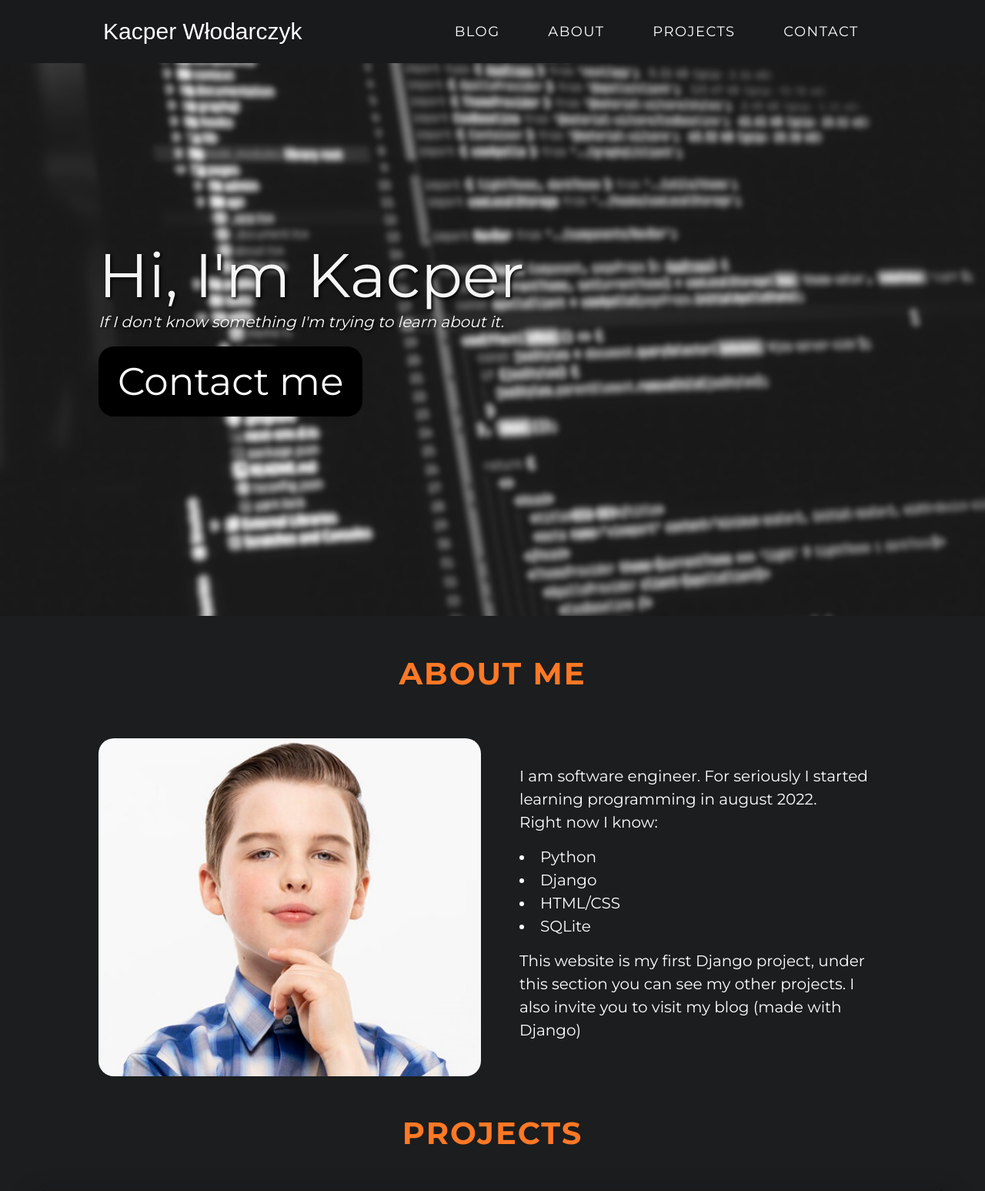
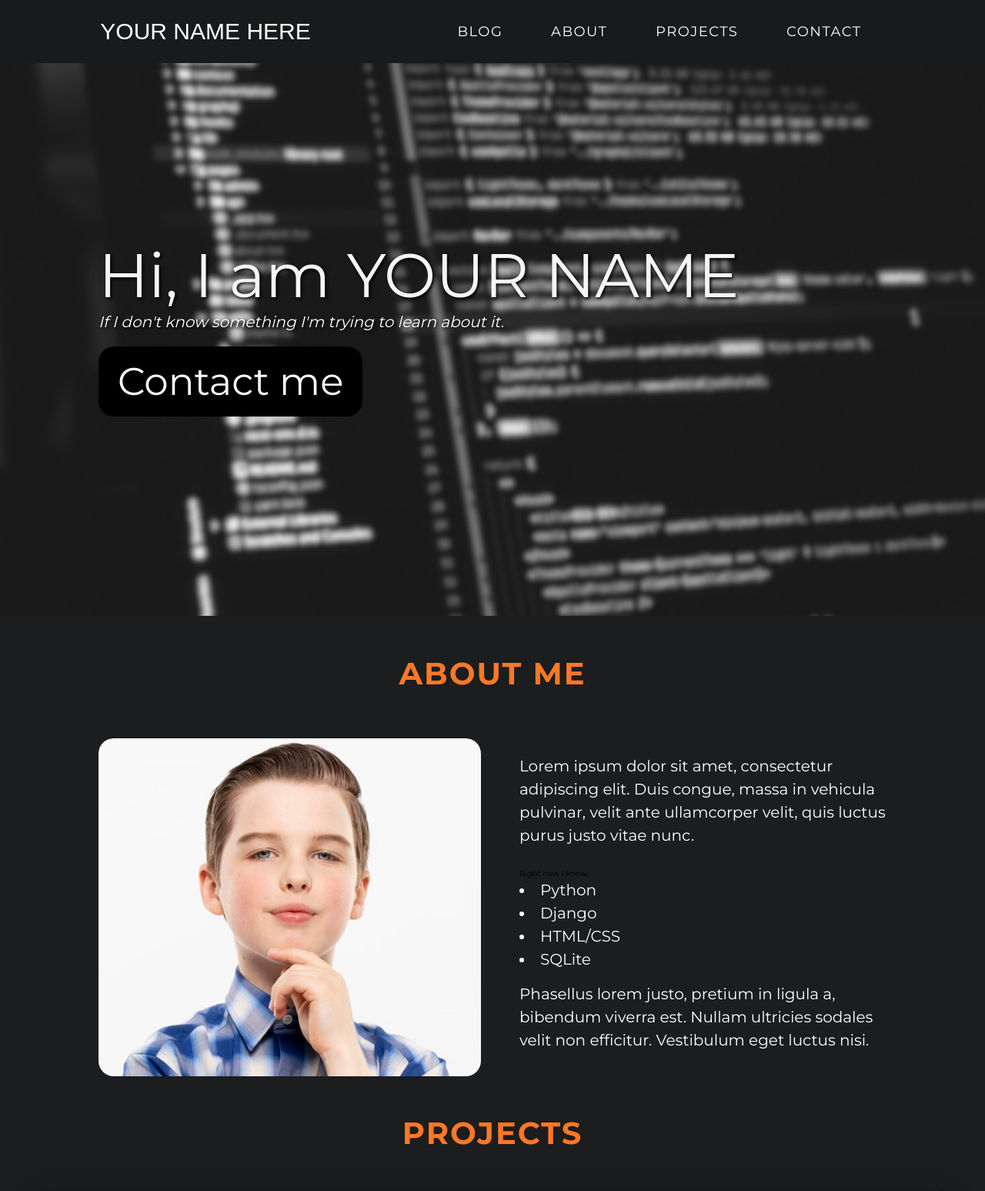
Before and after one commit to DEENUU1/OwnPage, a Django app: page / in a window 1280 px wide. Shown: the top 1547 px of the page at 77% size. Run offline with Django 4.2, Linux system fonts and the light colour scheme; some libraries are stand-ins or nearby versions.

Commit message:
finall version of project

```diff
--- a/mywebsite/base/templates/base/index.html
+++ b/mywebsite/base/templates/base/index.html
@@ -4,11 +4,11 @@
 
 <head>
   <meta charset="UTF-8">
-  <meta name="keywords" content="Kacper Włodarczyk, Kacper, Włodarczyk, Programming, Python, Programowanie, HTML5, HTML, CSS, portfolio,Blog, Moje życie, Moje, Życie, My life, My, Life">
-  <meta name="description" content="Kacper Włodarczyk personal portfolio, projects, and blog. I created Space Catalog and Nasa Apod. Kacper Włodarczyk, moja osobity strona internetowa, zawiera moje projekty oraz personalego bloga. Stworzyłem Space Catalog oraz Nasa Apod.">
+  <meta name="keywords" content="TAGS ABOUT YOUR BROWSER FOR SEARCH ENGINES">
+  <meta name="description" content="SHORT DESCRIPTION OF YOUR WEBSITE HERE">
   <meta name="author" content="Kacper Włodarczyk">
   <meta name="viewport" content="width=device-width, initial-scale=1.0">
-  <title>Kacper Włodarczyk</title>
+  <title>YOUR NAME HERE</title>
   <link rel="stylesheet" href="https://cdnjs.cloudflare.com/ajax/libs/font-awesome/5.12.1/css/all.min.css" integrity="sha256-mmgLkCYLUQbXn0B1SRqzHar6dCnv9oZFPEC1g1cwlkk=" crossorigin="anonymous" />
   <link rel="stylesheet" href="{% static '/css/style.css' %}">
 </head>
@@ -19,7 +19,7 @@
 <div class="navigation-bar">
   <section id="nav-bar" class="container">
     <header class="nav-bar">
-      <div class="brand"><a href="#">Kacper Włodarczyk</a></div>
+      <div class="brand"><a href="#">YOUR NAME HERE</a></div>
       <div class="nav-list">
         <div class="hamburger">
           <div class="bar"></div>
@@ -42,7 +42,7 @@
 
   <section id="hero" class="hero container">
     <div class="hero-info">
-      <h1 class="hero-info-heading">Hi, I'm Kacper</h1>
+      <h1 class="hero-info-heading">Hi, I am YOUR NAME</h1>
         <p class="hero-info-quote">If I don't know something I'm trying to learn about it.</p>
         <div class="contact-button">
           <a href="#contact">Contact me</a>
@@ -70,7 +70,7 @@
 
         <div class="right">
             <div class="content">
-                <p>I am software engineer. For seriously I started learning programming in august 2022.
+                <p>Lorem ipsum dolor sit amet, consectetur adipiscing elit. Duis congue, massa in vehicula pulvinar, velit ante ullamcorper velit, quis luctus purus justo vitae nunc.</p>
                     </br>Right now I know:
                     <ul>
                         <li>Python</li>
@@ -78,8 +78,7 @@
                         <li>HTML/CSS</li>
                         <li>SQLite</li>
                     </ul>
-                    <p>This website is my first Django project, under this section you can see my other projects.
-                    I also invite you to visit my blog (made with Django)</p>
+                    <p>Phasellus lorem justo, pretium in ligula a, bibendum viverra est. Nullam ultricies sodales velit non efficitur. Vestibulum eget luctus nisi. </p>
             </div>
         </div>
     </div>
@@ -101,9 +100,8 @@
                 <img src="/static/images/projectweb.gif" alt="Personal web page">
             </div>
             <div class="details">
-                <h4>Personal web page</h4>
-                <p>You are already here! This is my first web application hope you enjoy!</p>
-                <p>If you wanna know what on what I am working now check my blog.</p>
+                <h4>NAME OF YOUR PROJECT HERE</h4>
+                <p>Nulla accumsan lectus et placerat sollicitudin. Suspendisse enim neque, sollicitudin ut aliquam et, interdum vitae enim. Vestibulum ut est quis eros aliquet sollicitudin nec non mauris. Mauris eu leo ligula. Ut vitae rutrum dolor, eu feugiat libero. Praesent rhoncus at ligula ac tristique. Cras in nibh nibh</p>
                 <h3>Technology used:</h3>
                 <ul>
                     <li>Python (Django)</li>
@@ -121,9 +119,8 @@
                 <img src="/static/images/project123.gif" alt="Cosmos catalog">
             </div>
             <div class="details">
-                <h4>Space Catalog</h4>
-                <p>Space catalog is a GUI application to browse and learn about space.</p>
-                <p>You can read about our solar system, browse nasa daily photo by just choosing a date and a lot more.</p>
+                <h4>YOUR PROJECT NAME HERE</h4>
+                <p>Nulla accumsan lectus et placerat sollicitudin. Suspendisse enim neque, sollicitudin ut aliquam et, interdum vitae enim. Vestibulum ut est quis eros aliquet sollicitudin nec non mauris. Mauris eu leo ligula. Ut vitae rutrum dolor, eu feugiat libero. Praesent rhoncus at ligula ac tristique. Cras in nibh nibh</p>
                 <h3>Technology used:</h3>
                 <ul>
                     <li>Python</li>
@@ -140,8 +137,8 @@
                 <img src="/static/images/project2.gif" alt="Nasa apod">
             </div>
             <div class="details">
-                <h4>NASA APOD</h4>
-                <p>NASA APOD is a GUI application to browse and download NASA picture of a day, you just need to choose date and enjoy views.</p>
+                <h4>YOUR PROJECT NAME HERE</h4>
+                <p>Nulla accumsan lectus et placerat sollicitudin. Suspendisse enim neque, sollicitudin ut aliquam et, interdum vitae enim. Vestibulum ut est quis eros aliquet sollicitudin nec non mauris. Mauris eu leo ligula. Ut vitae rutrum dolor, eu feugiat libero. Praesent rhoncus at ligula ac tristique. Cras in nibh nibh</p>
                 <h3>Technology used:</h3>
                 <ul>
                     <li>Python</li>
@@ -186,13 +183,13 @@
   <footer id="footer" class="footer container">
     <div class="footer-contact">
       <h1 class="footer-contact-heading">Check my social media</h1>
-      <p class="footer-contact-info">Email: kacperwlodarczyk@protonmail.com</p>
+      <p class="footer-contact-info">Email: YOUR EMAIL HERE</p>
     </div>
     <div class="footer-social-follow">
       <div class="footer-social-icon">
-        <a href="https://twitter.com/Kacper95682155"><i class="fab fa-twitter"></i></a>
-        <a href="https://github.com/DEENUU1"><i class="fab fa-github"></i></a>
-        <a href="https://www.linkedin.com/in/kacper-w%C5%82odarczyk-449b62254/"><i class="fab fa-linkedin"></i></a>
+        <a href="#"><i class="fab fa-twitter"></i></a>
+        <a href="#"><i class="fab fa-github"></i></a>
+        <a href="#"><i class="fab fa-linkedin"></i></a>
       </div>
     </div>
   </footer>
--- a/mywebsite/blog/templates/article_details.html
+++ b/mywebsite/blog/templates/article_details.html
@@ -16,7 +16,7 @@
 <div class="navigation-bar">
   <section id="nav-bar" class="container">
     <header class="nav-bar">
-      <div class="brand"><a href="/">Kacper Włodarczyk</a></div>
+      <div class="brand"><a href="/">YOUR NAME HERE</a></div>
       <div class="nav-list">
         <div class="hamburger">
           <div class="bar"></div>
@@ -42,7 +42,7 @@
   <div class="content-section">
     <div class="card">
       <h1>{{post.title}}</h1>
-      <small>{{post.create_date}} Czas czytania: {{post.time_reading}}</small>
+      <small>{{post.create_date}} Time of reading: {{post.time_reading}}</small>
       <p>{{post.body|safe}}
     </div>
   </div>
@@ -55,7 +55,7 @@
   <footer id="footer" class="footer container">
     <div class="footer-contact">
       <h1 class="footer-contact-heading">Check my social media</h1>
-      <p class="footer-contact-info">Email: kacperwlodarczyk@protonmail.com</p>
+      <p class="footer-contact-info">Email: YOUR EMAIL HERE</p>
     </div>
     <div class="footer-social-follow">
       <div class="footer-social-icon">
--- a/mywebsite/mywebsite/settings.py
+++ b/mywebsite/mywebsite/settings.py
@@ -26,7 +26,7 @@ SECRET_KEY = 'django-insecure-fpn3n+x_u#!1_ue+@u@q7lt^63-xysy#fpi151xegccp_(k16)
 # SECURITY WARNING: don't run with debug turned on in production!
 DEBUG = True
 
-ALLOWED_HOSTS = ['192.168.8.102']
+ALLOWED_HOSTS = []
 
 
 # Application definition
```
Also changed, not shown: mywebsite/blog/templates/index.html (+7 -7 lines), mywebsite/base/migrations/0001_initial.py (deleted), mywebsite/blog/migrations/0001_initial.py (deleted), mywebsite/db.sqlite3 (deleted), mywebsite/images/Screenshot_6.png (added).
